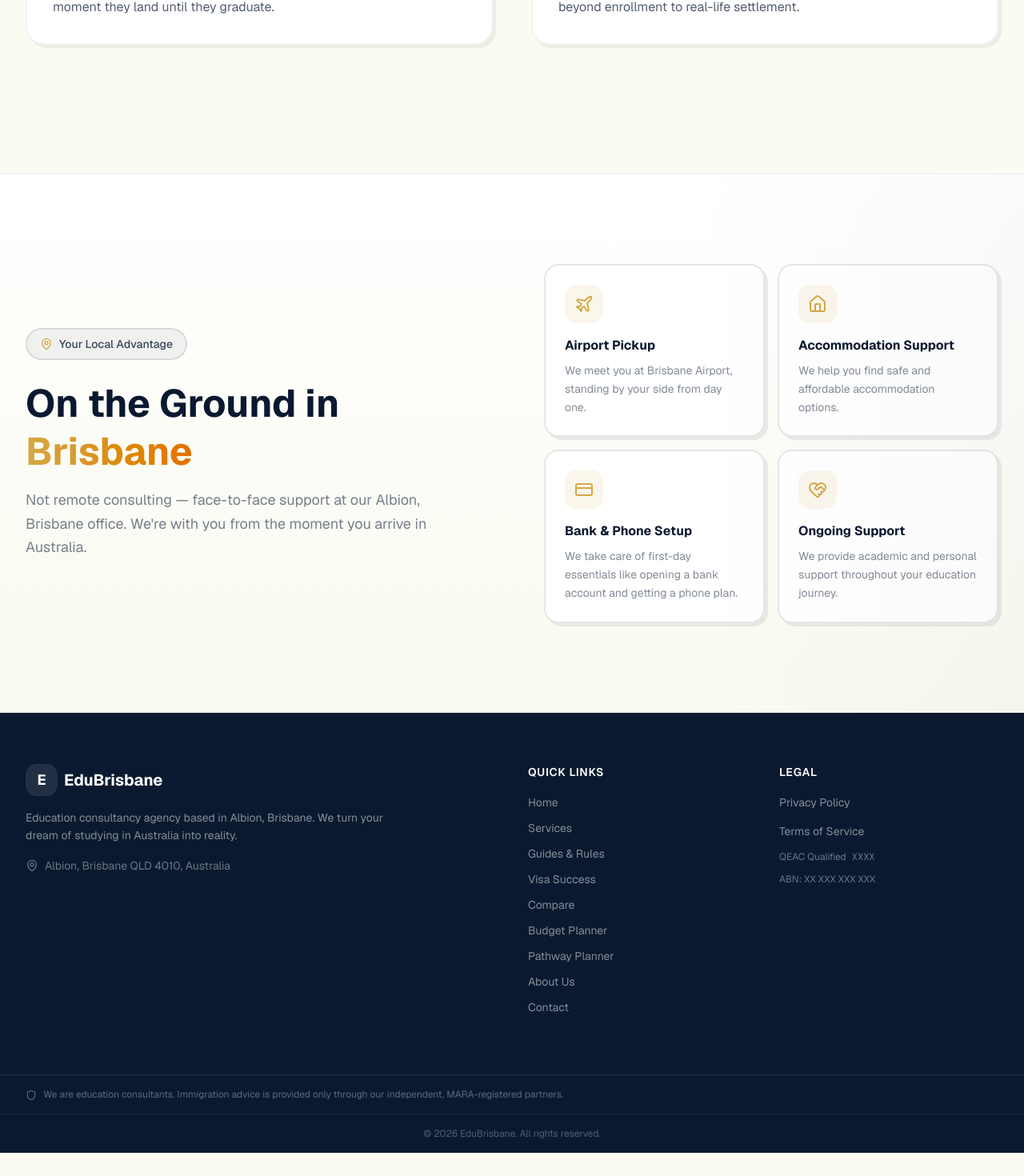
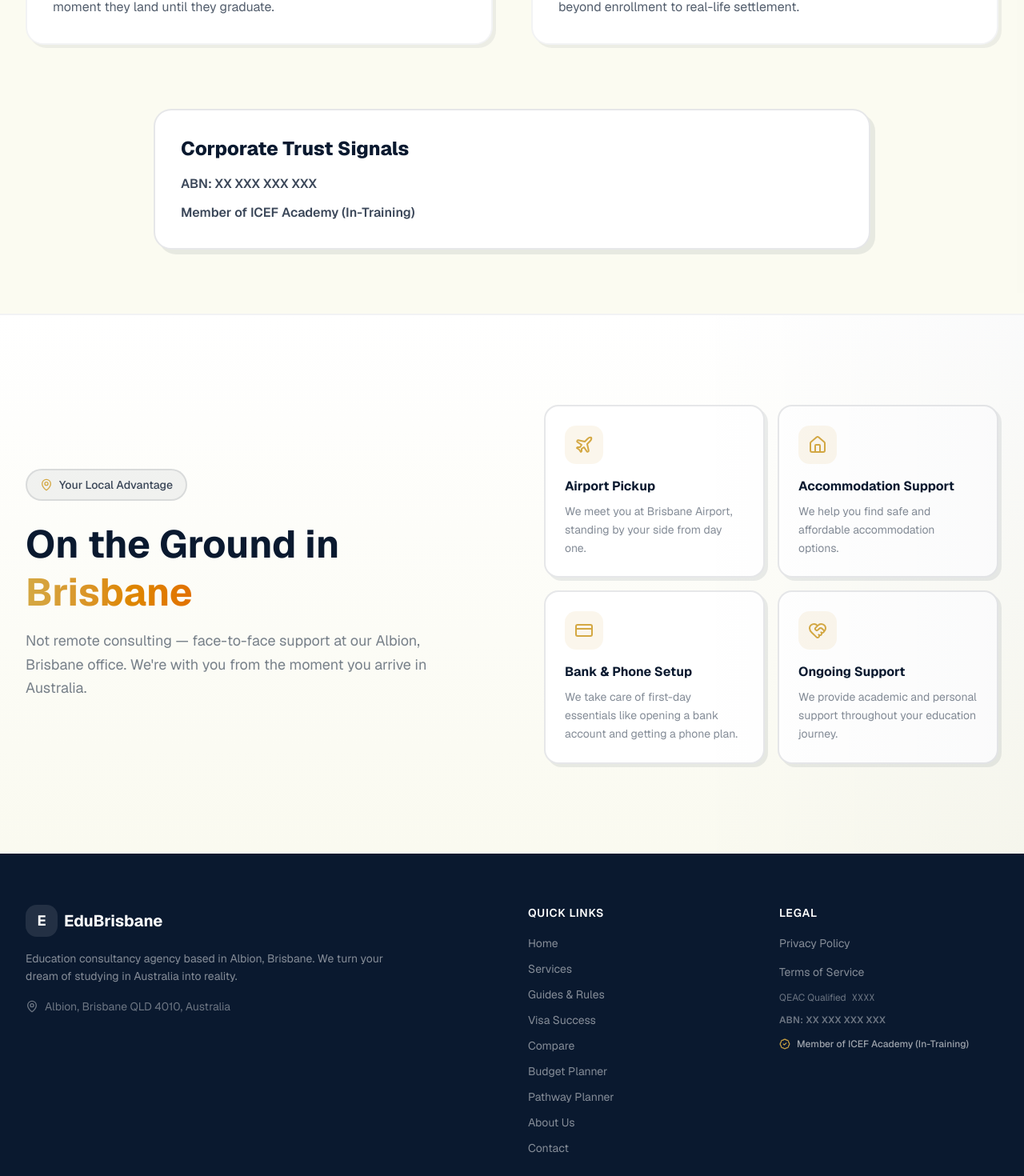
Before and after one commit to serteri/education_agency, a Next.js app: page /en/about in a window 1280 px wide. Shown: the part 651-2121 px from the top of the page at 80% size. Before the commit the page ends 2092 px from the top, so only its background shows below. Built offline with nearby package versions, Linux system fonts and the light colour scheme.

Commit message:
Add trust signals across footer, about, and contact pages

```diff
--- a/messages/en.json
+++ b/messages/en.json
@@ -153,12 +153,13 @@
         "contactUs": "Contact Us",
         "legal": "Legal",
         "address": "Albion, Brisbane QLD 4010, Australia",
-        "disclaimer": "We are education consultants. Immigration advice is provided only through our independent, MARA-registered partners.",
+        "disclaimer": "EduBrisbane works in solution partnership with Australian education institutions through accredited platforms.",
         "privacyPolicy": "Privacy Policy",
         "termsOfService": "Terms of Service",
         "rights": "All rights reserved.",
         "abn": "ABN: XX XXX XXX XXX",
-        "qeac": "QEAC Qualified"
+        "qeac": "QEAC Qualified",
+        "icefMember": "Member of ICEF Academy (In-Training)"
     },
     "schoolPages": {
         "languageSchools": {
--- a/messages/tr.json
+++ b/messages/tr.json
@@ -153,12 +153,13 @@
     "contactUs": "İletişim",
     "legal": "Yasal",
     "address": "Albion, Brisbane QLD 4010, Avustralya",
-    "disclaimer": "Biz eğitim danışmanıyız. Göçmenlik tavsiyeleri yalnızca bağımsız, MARA kayıtlı iş ortaklarımız aracılığıyla sunulmaktadır.",
+    "disclaimer": "EduBrisbane, Avustralya eğitim kurumları ile akredite platformlar üzerinden çözüm ortaklığı yapmaktadır.",
     "privacyPolicy": "Gizlilik Politikası",
     "termsOfService": "Kullanım Koşulları",
     "rights": "Tüm hakları saklıdır.",
     "abn": "ABN: XX XXX XXX XXX",
-    "qeac": "QEAC Sertifikalı"
+    "qeac": "QEAC Sertifikalı",
+    "icefMember": "Member of ICEF Academy (In-Training)"
   },
   "schoolPages": {
     "languageSchools": {
--- a/src/app/[locale]/about/page.tsx
+++ b/src/app/[locale]/about/page.tsx
@@ -73,6 +73,16 @@ export default async function AboutPage({ params }: Props) {
                         </p>
                     </div>
                 </div>
+
+                <div className="max-w-4xl mx-auto bg-white rounded-3xl p-8 border-2 border-navy/10 shadow-[6px_6px_0px_0px_rgba(10,25,47,0.08)]">
+                    <h3 className="text-2xl font-extrabold text-navy mb-4">
+                        {locale === "tr" ? "Kurumsal Güven Bilgileri" : "Corporate Trust Signals"}
+                    </h3>
+                    <div className="space-y-3 text-navy/80 font-semibold">
+                        <p>ABN: XX XXX XXX XXX</p>
+                        <p>Member of ICEF Academy (In-Training)</p>
+                    </div>
+                </div>
             </section>
 
             {/* Keeping the detailed LocalAdvantage component here as the main focus */}
--- a/src/app/[locale]/contact/page.tsx
+++ b/src/app/[locale]/contact/page.tsx
@@ -50,6 +50,15 @@ export default async function ContactPage({ params }: Props) {
                     </p>
                 </div>
 
+                <div className="max-w-4xl mx-auto mb-10 bg-navy text-white rounded-3xl p-8 sm:p-10 border-2 border-navy-light shadow-[8px_8px_0px_0px_rgba(10,25,47,0.18)]">
+                    <p className="text-white/80 text-sm font-bold uppercase tracking-[0.2em] mb-3">
+                        {locale === "tr" ? "Head Office" : "Head Office"}
+                    </p>
+                    <h2 className="text-2xl sm:text-3xl font-extrabold leading-tight">
+                        Albion, Brisbane QLD 4010, Australia
+                    </h2>
+                </div>
+
                 <div className="max-w-4xl mx-auto bg-white rounded-[2.5rem] p-6 sm:p-10 shadow-[8px_8px_0px_0px_rgba(10,25,47,0.06)] border-2 border-navy/5 mb-20">
                     <JourneyForm />
                 </div>
--- a/src/components/Footer.tsx
+++ b/src/components/Footer.tsx
@@ -3,7 +3,7 @@
 import { useTranslations } from "next-intl";
 import { Link } from "@/i18n/routing";
 import { motion } from "framer-motion";
-import { MapPin, Mail, Phone, Shield } from "lucide-react";
+import { MapPin, Shield, BadgeCheck } from "lucide-react";
 
 export function Footer() {
     const t = useTranslations("footer");
@@ -139,8 +139,12 @@ export function Footer() {
                             <li className="text-white/40 text-xs">
                                 {t("qeac")} <span className="font-mono ml-1">XXXX</span>
                             </li>
-                            <li className="text-white/40 text-xs">
+                            <li className="text-white/40 text-xs font-semibold tracking-wide">
                                 {t("abn")}
+                            </li>
+                            <li className="inline-flex items-center gap-2 text-white/60 text-xs font-medium">
+                                <BadgeCheck size={14} className="text-accent-gold" />
+                                <span>{t("icefMember")}</span>
                             </li>
                         </ul>
                     </div>
```
